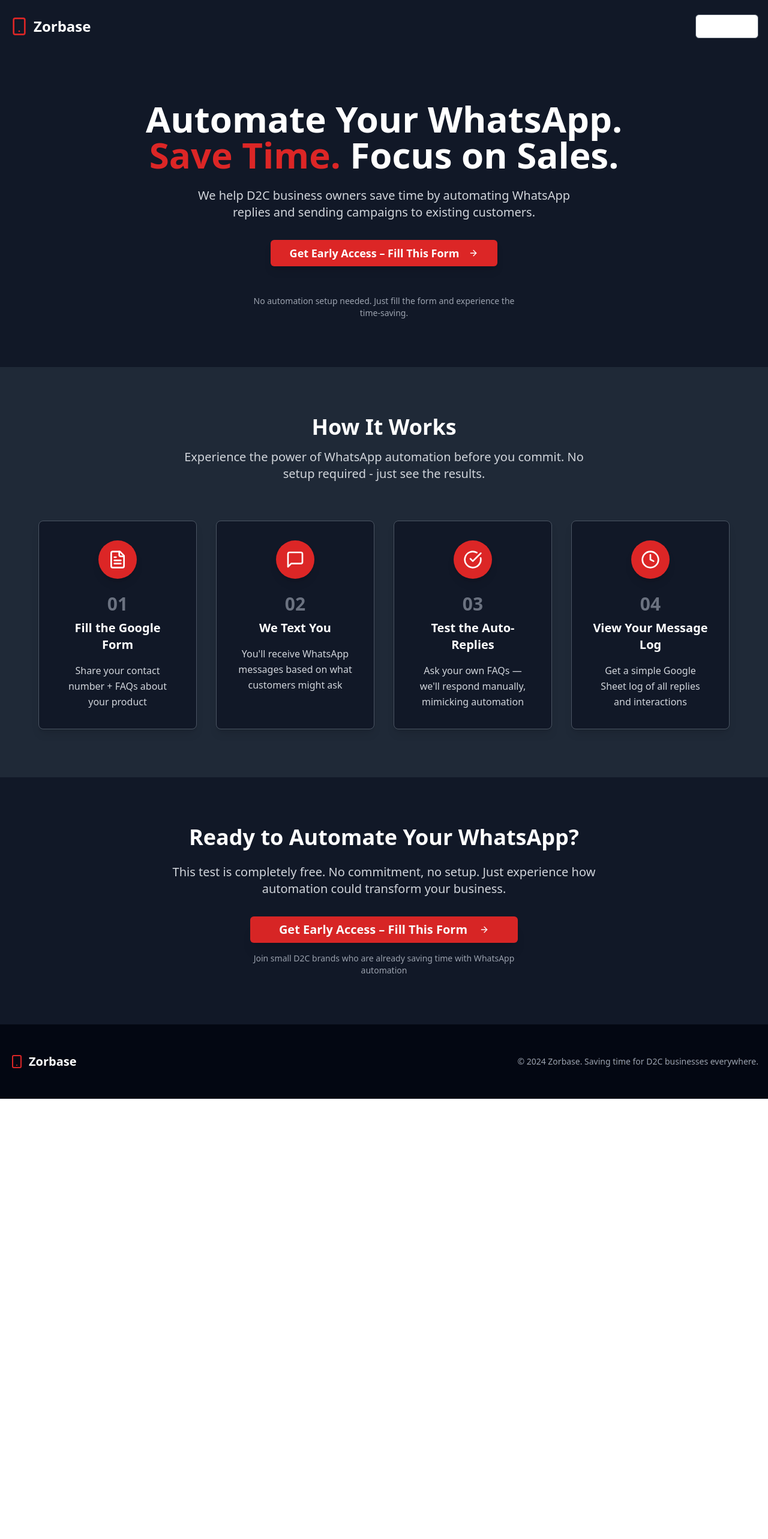
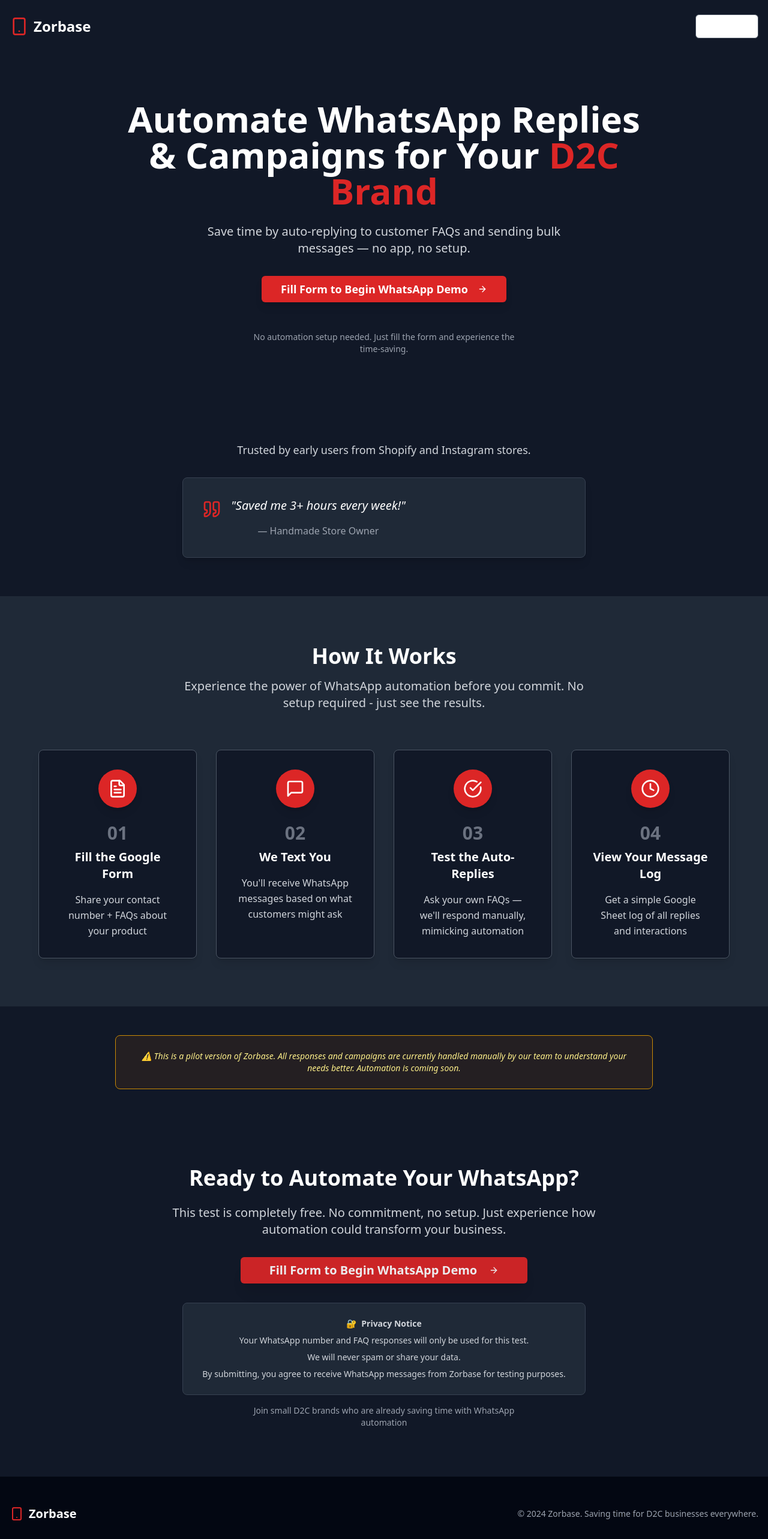
Before and after one commit to kartheek004/zorbase-reply-pilot, a React (Vite) app: page / in a window 1280 px wide. Shown: the top 2566 px of the page at 60% size. Before the commit the page ends 1832 px from the top, so only its background shows below. Built offline with nearby package versions, Linux system fonts and the light colour scheme.

Commit message:
Add new sections to landing page
Add trust signals, MVP disclaimer, and privacy notice.

```diff
--- a/src/pages/Index.tsx
+++ b/src/pages/Index.tsx
@@ -1,11 +1,15 @@
 
-import { CheckCircle, MessageSquare, FileText, Clock, ArrowRight, Smartphone } from "lucide-react";
+import { CheckCircle, MessageSquare, FileText, Clock, ArrowRight, Smartphone, Quote } from "lucide-react";
 import { Button } from "@/components/ui/button";
 import { Card, CardContent } from "@/components/ui/card";
 
 const Index = () => {
   const scrollToSteps = () => {
     document.getElementById('how-it-works')?.scrollIntoView({ behavior: 'smooth' });
+  };
+
+  const openGoogleForm = () => {
+    window.open('https://forms.google.com', '_blank');
   };
 
   const steps = [
@@ -58,23 +62,22 @@ const Index = () => {
       <section className="container mx-auto px-4 py-20 text-center">
         <div className="max-w-4xl mx-auto">
           <h1 className="text-5xl md:text-6xl font-bold text-white mb-6 leading-tight">
-            Automate Your WhatsApp.{" "}
+            Automate WhatsApp Replies & Campaigns for Your{" "}
             <span className="text-red-600">
-              Save Time.
-            </span>{" "}
-            Focus on Sales.
+              D2C Brand
+            </span>
           </h1>
           <p className="text-xl text-gray-300 mb-8 max-w-2xl mx-auto">
-            We help D2C business owners save time by automating WhatsApp replies and sending campaigns to existing customers.
+            Save time by auto-replying to customer FAQs and sending bulk messages — no app, no setup.
           </p>
 
           <div className="flex flex-col sm:flex-row gap-4 justify-center items-center mb-12">
             <Button
               size="lg"
               className="bg-red-600 hover:bg-red-700 text-white px-8 py-3 text-lg font-semibold shadow-lg hover:shadow-xl transition-all duration-300"
-              onClick={scrollToSteps}
+              onClick={openGoogleForm}
             >
-              Get Early Access – Fill This Form
+              Fill Form to Begin WhatsApp Demo
               <ArrowRight className="ml-2 h-5 w-5" />
             </Button>
           </div>
@@ -82,6 +85,31 @@ const Index = () => {
           <p className="text-sm text-gray-400 max-w-md mx-auto">
             No automation setup needed. Just fill the form and experience the time-saving.
           </p>
+        </div>
+      </section>
+
+      {/* Trust Signal Section */}
+      <section className="container mx-auto px-4 py-16">
+        <div className="max-w-4xl mx-auto text-center">
+          <p className="text-lg text-gray-300 mb-8">
+            Trusted by early users from Shopify and Instagram stores.
+          </p>
+
+          <Card className="border-gray-700 shadow-lg bg-gray-800 max-w-2xl mx-auto">
+            <CardContent className="p-8">
+              <div className="flex items-start space-x-4">
+                <Quote className="h-8 w-8 text-red-600 flex-shrink-0 mt-1" />
+                <div>
+                  <p className="text-xl text-white italic mb-4">
+                    "Saved me 3+ hours every week!"
+                  </p>
+                  <p className="text-gray-400">
+                    — Handmade Store Owner
+                  </p>
+                </div>
+              </div>
+            </CardContent>
+          </Card>
         </div>
       </section>
 
@@ -116,6 +144,21 @@ const Index = () => {
         </div>
       </section>
 
+      {/* Manual MVP Disclaimer */}
+      <section className="container mx-auto px-4 py-12">
+        <div className="max-w-4xl mx-auto">
+          <Card className="border-yellow-600 bg-yellow-900/20">
+            <CardContent className="p-6 text-center">
+              <p className="text-yellow-200 text-sm italic">
+                ⚠️ This is a pilot version of Zorbase.
+                All responses and campaigns are currently handled manually by our team to understand your needs better.
+                Automation is coming soon.
+              </p>
+            </CardContent>
+          </Card>
+        </div>
+      </section>
+
       {/* CTA Section */}
       <section className="container mx-auto px-4 py-20">
         <div className="max-w-3xl mx-auto text-center">
@@ -129,11 +172,27 @@ const Index = () => {
 
           <Button
             size="lg"
-            className="bg-red-600 hover:bg-red-700 text-white px-12 py-4 text-xl font-semibold shadow-xl hover:shadow-2xl transition-all duration-300 animate-pulse"
+            className="bg-red-600 hover:bg-red-700 text-white px-12 py-4 text-xl font-semibold shadow-xl hover:shadow-2xl transition-all duration-300 animate-pulse mb-8"
+            onClick={openGoogleForm}
           >
-            Get Early Access – Fill This Form
+            Fill Form to Begin WhatsApp Demo
             <ArrowRight className="ml-3 h-6 w-6" />
           </Button>
+
+          {/* Privacy Notice */}
+          <Card className="border-gray-700 bg-gray-800 max-w-2xl mx-auto">
+            <CardContent className="p-6">
+              <div className="text-sm text-gray-300 space-y-2">
+                <p className="flex items-center justify-center space-x-2">
+                  <span>🔐</span>
+                  <span className="font-semibold">Privacy Notice</span>
+                </p>
+                <p>Your WhatsApp number and FAQ responses will only be used for this test.</p>
+                <p>We will never spam or share your data.</p>
+                <p>By submitting, you agree to receive WhatsApp messages from Zorbase for testing purposes.</p>
+              </div>
+            </CardContent>
+          </Card>
 
           <p className="text-sm text-gray-400 mt-4 max-w-md mx-auto">
             Join small D2C brands who are already saving time with WhatsApp automation
```
